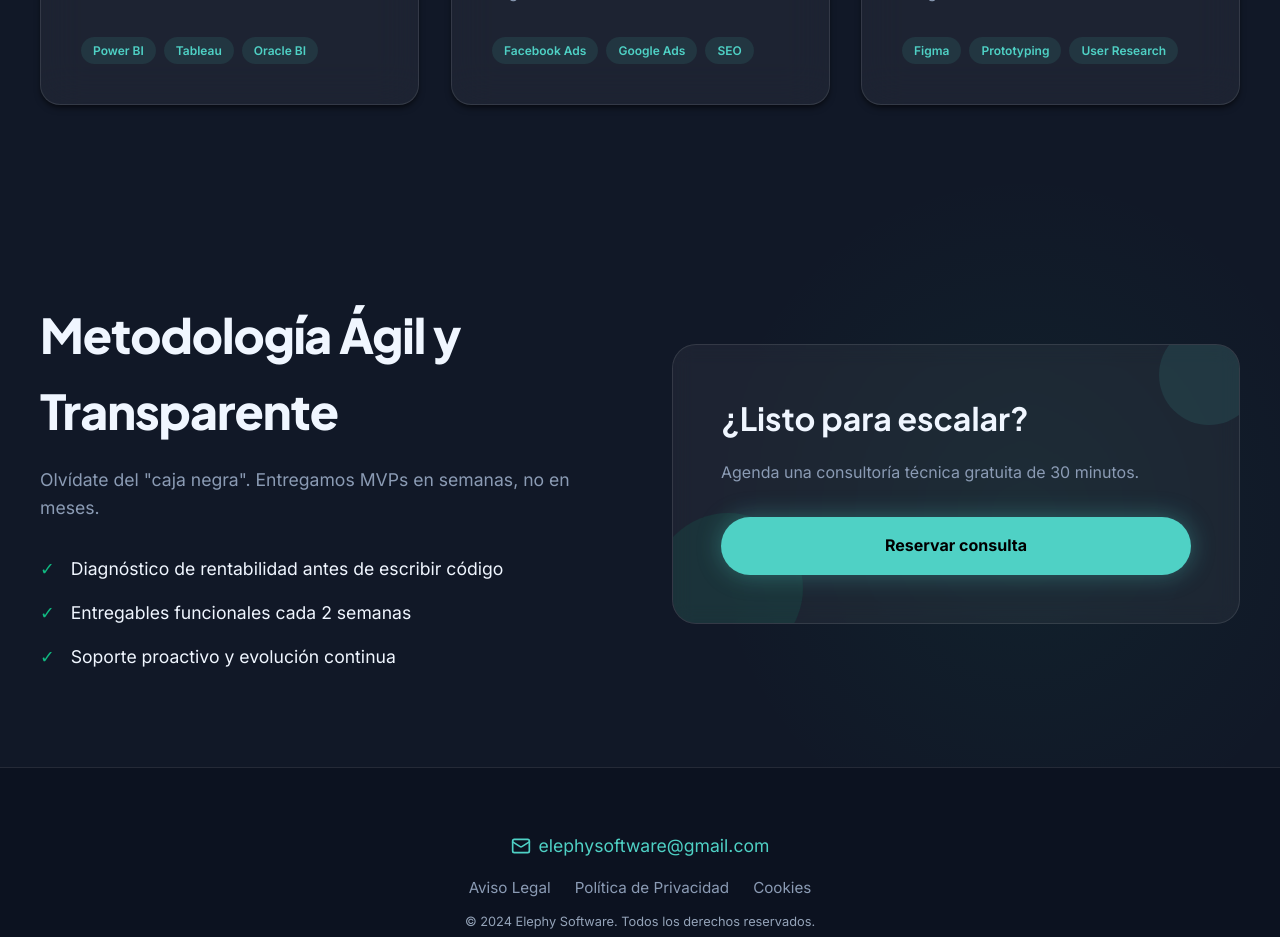
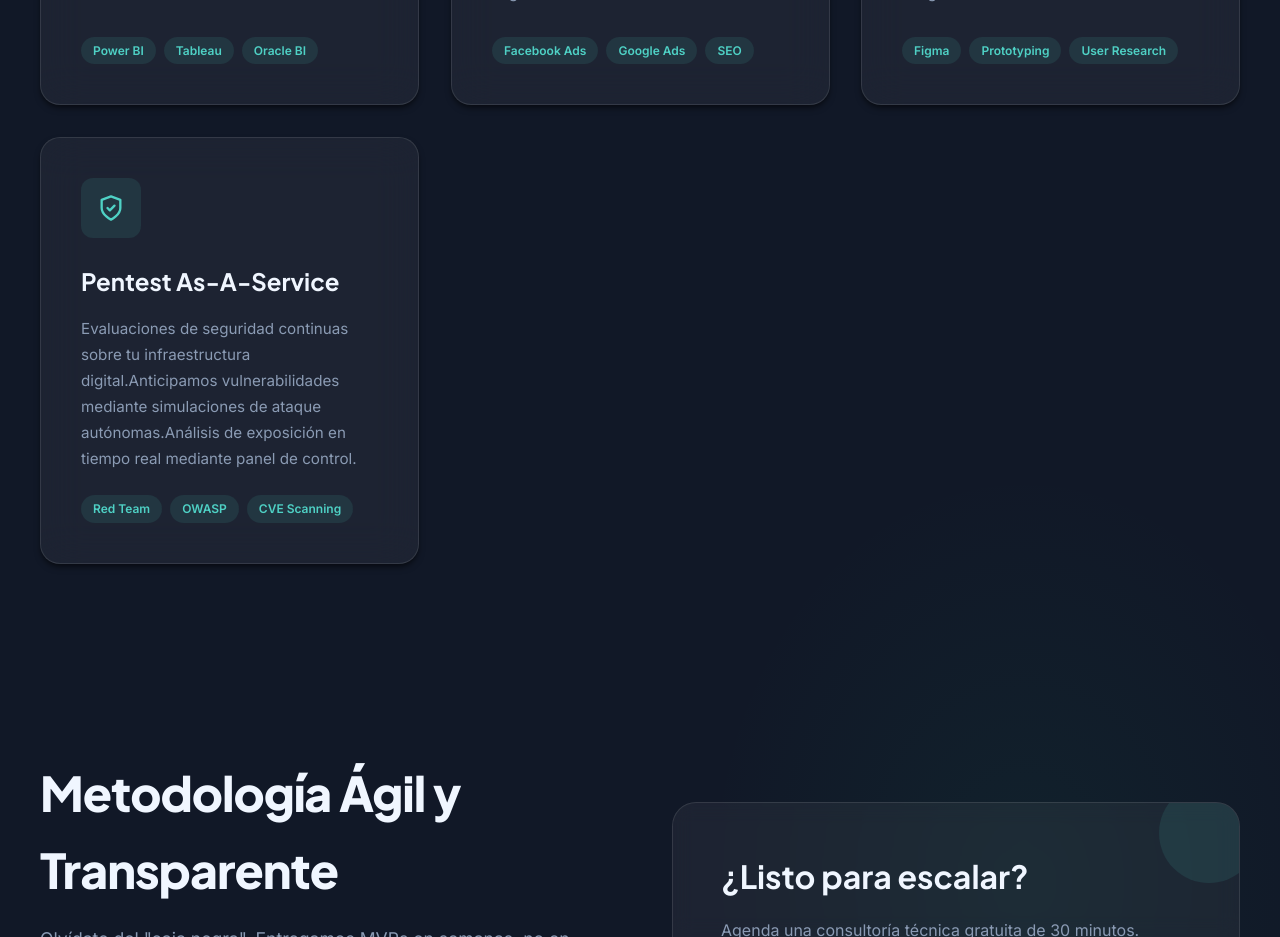
Before and after one commit to damiar12/ELEPHY, a React (Vite) app: page /servicios in a window 1280 px wide. Shown: the part 1320-2257 px from the top of the page. Built offline with nearby package versions, Linux system fonts and the light colour scheme.

Commit message:
feat: add PTaaS service card to Servicios.jsx page

```diff
--- a/src/pages/Servicios.jsx
+++ b/src/pages/Servicios.jsx
@@ -75,6 +75,12 @@ export default function Servicios() {
       description: "No solo programamos, diseñamos experiencias. Prototipado, sistemas de diseño y testing con usuarios para asegurar la usabilidad.",
       tags: ["Figma", "Prototyping", "User Research"]
     }
+    ,{
+      icon: <svg width="28" height="28" viewBox="0 0 24 24" fill="none" stroke="currentColor" strokeWidth="2" strokeLinecap="round" strokeLinejoin="round"><path d="M12 22s8-4 8-10V5l-8-3-8 3v7c0 6 8 10 8 10z"></path><path d="m9 12 2 2 4-4"/></svg>,
+      title: "Pentest As-A-Service",
+      description: "Evaluaciones de seguridad continuas sobre tu infraestructura digital.Anticipamos vulnerabilidades mediante simulaciones de ataque autónomas.Análisis de exposición en tiempo real mediante panel de control.",
+      tags: ["Red Team", "OWASP", "CVE Scanning"]
+}
   ]
 
   useGSAP(() => {
```
